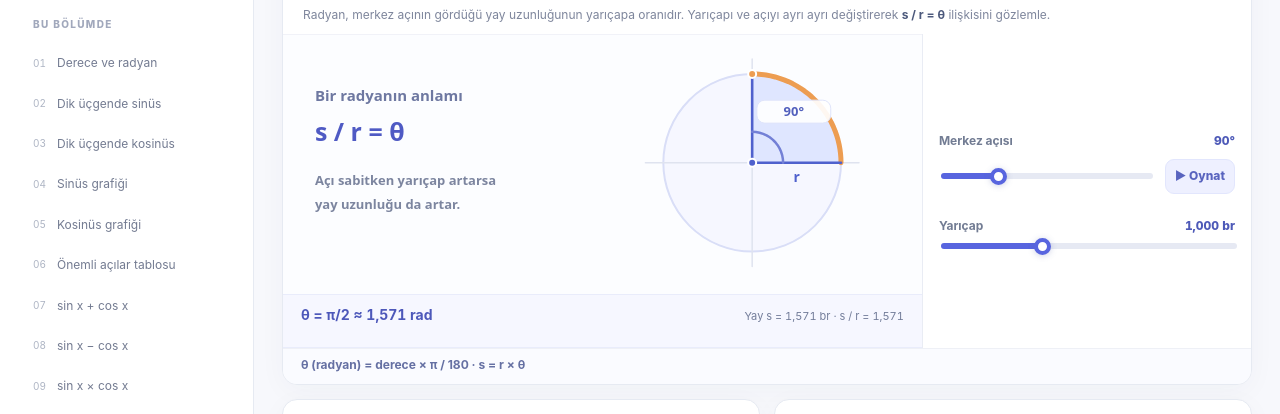
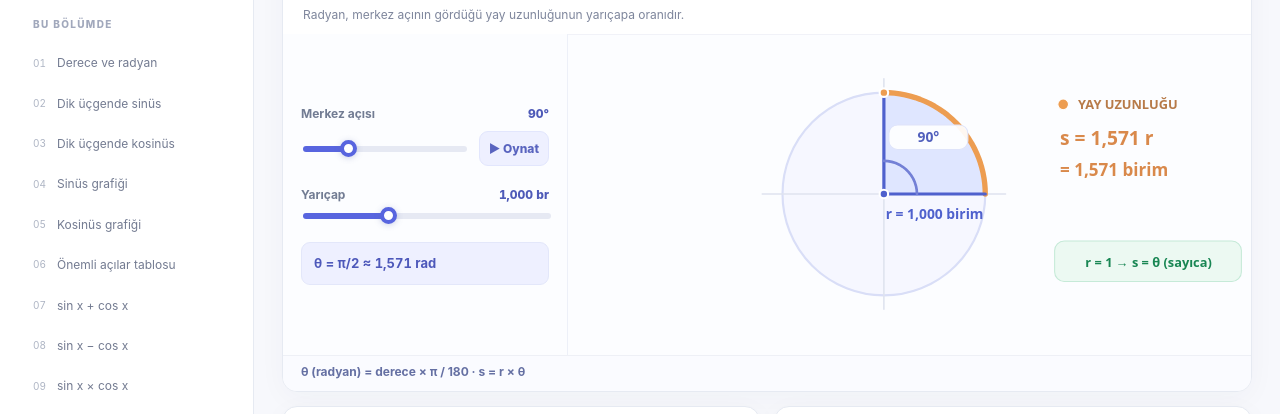
Before and after one commit to alorak/geometri, a website: page trigonometri.html in a window 1280 px wide. Shown: the part 229-643 px from the top of the page. Drawn offline with Linux system fonts and the light colour scheme.

Commit message:
Radyan çizimine gömülü kontroller ve r cinsinden yay etiketi

```diff
--- a/trigonometri.css
+++ b/trigonometri.css
@@ -87,3 +87,20 @@
   .trig-radian-side .trig-control-area{gap:12px;padding:13px 16px}
   .trig-radian-side .trig-slider-actions{flex-wrap:nowrap}
 }
+
+/* Tek bir gömülü çalışma alanı: ayarlar solda, birim/yay etiketli çizim sağda. */
+.trig-radian-layout{grid-template-columns:minmax(245px,285px) minmax(0,1fr);background:#fcfdff}
+.trig-radian-side{grid-column:1;grid-row:1;border:0;border-right:1px solid #edf0f8;background:#fcfdff;display:flex;flex-direction:column;align-items:stretch;justify-content:center;gap:21px;padding:21px 18px}
+.trig-radian-side .trig-control-area{padding:0;gap:19px}
+.trig-radian-side .trig-readout{width:100%;padding:11px 12px;min-height:0;background:#eef0ff;border:1px solid #e3e7fa;border-radius:9px}
+.trig-radian-side .trig-readout strong{font-size:13px;line-height:1.5}
+.trig-radian-figure{grid-column:2;grid-row:1}
+.trig-radian-figure .trig-visual{justify-content:flex-start}
+.trig-radian-figure .trig-visual svg{width:100%;max-width:840px;max-height:none}
+@media(max-width:690px){
+  .trig-radian-layout{display:flex;flex-direction:column}
+  .trig-radian-side{order:0;border-right:0;border-top:0;border-bottom:1px solid #edf0f8;padding:14px 16px;gap:11px}
+  .trig-radian-side .trig-control-area{gap:11px;padding:0}
+  .trig-radian-figure{order:1}
+  .trig-radian-figure .trig-visual{justify-content:center}
+}
--- a/trigonometri.html
+++ b/trigonometri.html
@@ -56,16 +56,16 @@
   <div class="trig-card-header">
     <div class="trig-eyebrow"><span>01 / 09</span><span class="trig-tag">YAY / YARIÇAP</span></div>
     <h2 id="trig-angle-1-title">Derece ve radyan dönüşümü</h2>
-    <p>Radyan, merkez açının gördüğü yay uzunluğunun yarıçapa oranıdır. Yarıçapı ve açıyı ayrı ayrı değiştirerek <strong>s / r = θ</strong> ilişkisini gözlemle.</p>
+    <p>Radyan, merkez açının gördüğü yay uzunluğunun yarıçapa oranıdır.</p>
   </div>
   <div class="trig-radian-layout">
-    <div class="trig-radian-figure">
-      <div class="trig-visual"><svg data-visual viewBox="0 0 640 260" role="img" aria-label="Derece ve radyan dönüşümü etkileşimli 2B çizimi"></svg></div>
-      <div class="trig-readout"><strong data-main-value>Hesaplanıyor…</strong><span data-detail-value></span></div>
-    </div>
     <aside class="trig-radian-side" aria-label="Açı ve yarıçap ayarları">
       <div class="trig-control-area"><div class="trig-slider-row"><label for="trig-angle-1">Merkez açısı <output data-angle-output for="trig-angle-1">90°</output></label><div class="trig-slider-actions"><input id="trig-angle-1" data-angle type="range" min="0" max="360" value="90" step="1"><button data-play class="trig-play" type="button" aria-label="Derece ve radyan dönüşümü simülasyonunu oynat">▶ Oynat</button></div></div><div class="trig-slider-row"><label for="trig-radius">Yarıçap <output data-radius-output for="trig-radius">1,000 br</output></label><input id="trig-radius" data-radius type="range" min="0.5" max="2" step="0.1" value="1"></div></div>
+      <div class="trig-readout trig-radian-readout"><strong data-main-value>θ = π/2 ≈ 1,571 rad</strong><span data-detail-value class="sr-only"></span></div>
     </aside>
+    <div class="trig-radian-figure">
+      <div class="trig-visual"><svg data-visual viewBox="0 0 640 300" role="img" aria-label="Derece, yarıçap ve yay uzunluğunu gösteren etkileşimli çember"></svg></div>
+    </div>
   </div>
   <div class="trig-identity">θ (radyan) = derece × π / 180 · s = r × θ</div>
 </article>
--- a/trigonometri.mjs
+++ b/trigonometri.mjs
@@ -83,15 +83,11 @@ const path=(points,fill,stroke='none',width=1)=>
 
 export function renderRadian(radius,angleDeg){
   const g=radianAt(radius,angleDeg);
-  const cx=470,cy=128,r=51+g.radius*38;
-  let out=background();
-  out+=text(32,66,'Bir radyanın anlamı','#6e78a1',15,'start',750);
-  out+=text(32,106,'s / r = θ','#4f5ac4',25,'start',800);
-  out+=text(32,150,'Açı sabitken yarıçap artarsa','#7c859f',13,'start');
-  out+=text(32,174,'yay uzunluğu da artar.','#7c859f',13,'start');
+  const cx=296,cy=149,r=56+g.radius*39;
+  let out=background(640,300);
   out+=circle(cx,cy,r,'#f6f7ff','#d9def7',2);
-  out+=line(cx-r-18,cy,cx+r+18,cy,'#dfe3ef',1.5);
-  out+=line(cx,cy-r-15,cx,cy+r+15,'#dfe3ef',1.5);
+  out+=line(cx-r-19,cy,cx+r+19,cy,'#dfe3ef',1.5);
+  out+=line(cx,cy-r-13,cx,cy+r+13,'#dfe3ef',1.5);
   const pts=[];
   const steps=Math.max(1,Math.ceil(g.degree/3));
   for(let i=0;i<=steps;i++){
@@ -100,20 +96,28 @@ export function renderRadian(radius,angleDeg){
   }
   if(g.degree>0)out+=path([[cx,cy],...pts],'#dfe6ff');
   out+=polyline(pts,'#ed9d51',5);
-  out+=line(cx,cy,cx+r,cy,'#4f61cd',2.6);
+  out+=line(cx,cy,cx+r,cy,'#4f61cd',3);
   const end=pts[pts.length-1];
-  out+=line(cx,cy,end[0],end[1],'#4f61cd',2.6);
-  const marker=[];
-  for(let i=0;i<=Math.max(1,Math.ceil(g.degree/7));i++){
-    const a=g.radians*i/Math.max(1,Math.ceil(g.degree/7));
+  out+=line(cx,cy,end[0],end[1],'#4f61cd',3);
+  const marker=[],markerSteps=Math.max(1,Math.ceil(g.degree/7));
+  for(let i=0;i<=markerSteps;i++){
+    const a=g.radians*i/markerSteps;
     marker.push([cx+31*Math.cos(a),cy-31*Math.sin(a)]);
   }
   if(g.degree>0)out+=polyline(marker,'#7380d6',2.5);
   out+=dot(cx,cy,'#4f61cd',4)+dot(end[0],end[1],'#ed9d51',4);
-  out+=text(cx+r/2,cy+19,'r','#4f61cd',14);
-  const middle=g.radians/2,tx=cx+59*Math.cos(middle),ty=cy-59*Math.sin(middle)-5;
-  out+='<rect x="'+f(tx-37)+'" y="'+f(ty-16)+'" width="74" height="23" rx="8" fill="#ffffff" fill-opacity=".92" stroke="#dfe4fa"/>';
+  out+=text(cx+r/2,cy+23,'r = '+fmt(g.radius)+' birim','#4f61cd',13,'middle',800);
+  const middle=g.radians/2,tx=cx+59*Math.cos(middle),ty=cy-59*Math.sin(middle)-7;
+  out+='<rect x="'+f(tx-37)+'" y="'+f(ty-16)+'" width="74" height="23" rx="8" fill="#fff" fill-opacity=".92" stroke="#dfe4fa"/>';
   out+=text(tx,ty,g.degree+'°','#5260bd',13,'middle',800);
+  out+=circle(464,65,5,'#ed9d51','#fff',1);
+  out+=text(478,69,'YAY UZUNLUĞU','#b77a48',12,'start',800);
+  out+=text(461,103,'s = '+fmt(g.arcRadiusRatio)+' r','#d9894b',18,'start',800);
+  out+=text(461,132,'= '+fmt(g.arcLength)+' birim','#d9894b',16,'start',750);
+  if(Math.abs(g.radius-1)<1e-9){
+    out+='<rect x="456" y="193" width="175" height="38" rx="9" fill="#ecf9f2" stroke="#c6ead8"/>';
+    out+=text(544,217,'r = 1 → s = θ (sayıca)','#188653',12,'middle',800);
+  }
   return out;
 }
 
@@ -247,7 +251,7 @@ if(typeof document!=='undefined'){
       const g=radianAt(radius,angle);
       svg.innerHTML=renderRadian(radius,angle);
       main.textContent='θ = '+radiansInPi(g.degree)+' ≈ '+fmt(g.radians)+' rad';
-      detail.textContent='Yay s = '+fmt(g.arcLength)+' br · s / r = '+fmt(g.arcRadiusRatio);
+      detail.textContent='';
     }else if(kind==='sin-triangle'||kind==='cos-triangle'){
       const sine=kind==='sin-triangle',g=triangleAt(angle);
       svg.innerHTML=renderTriangle(angle,sine?'sin':'cos');
```
Also changed, not shown: tests/trigonometry.test.mjs (+15 -0 lines).
